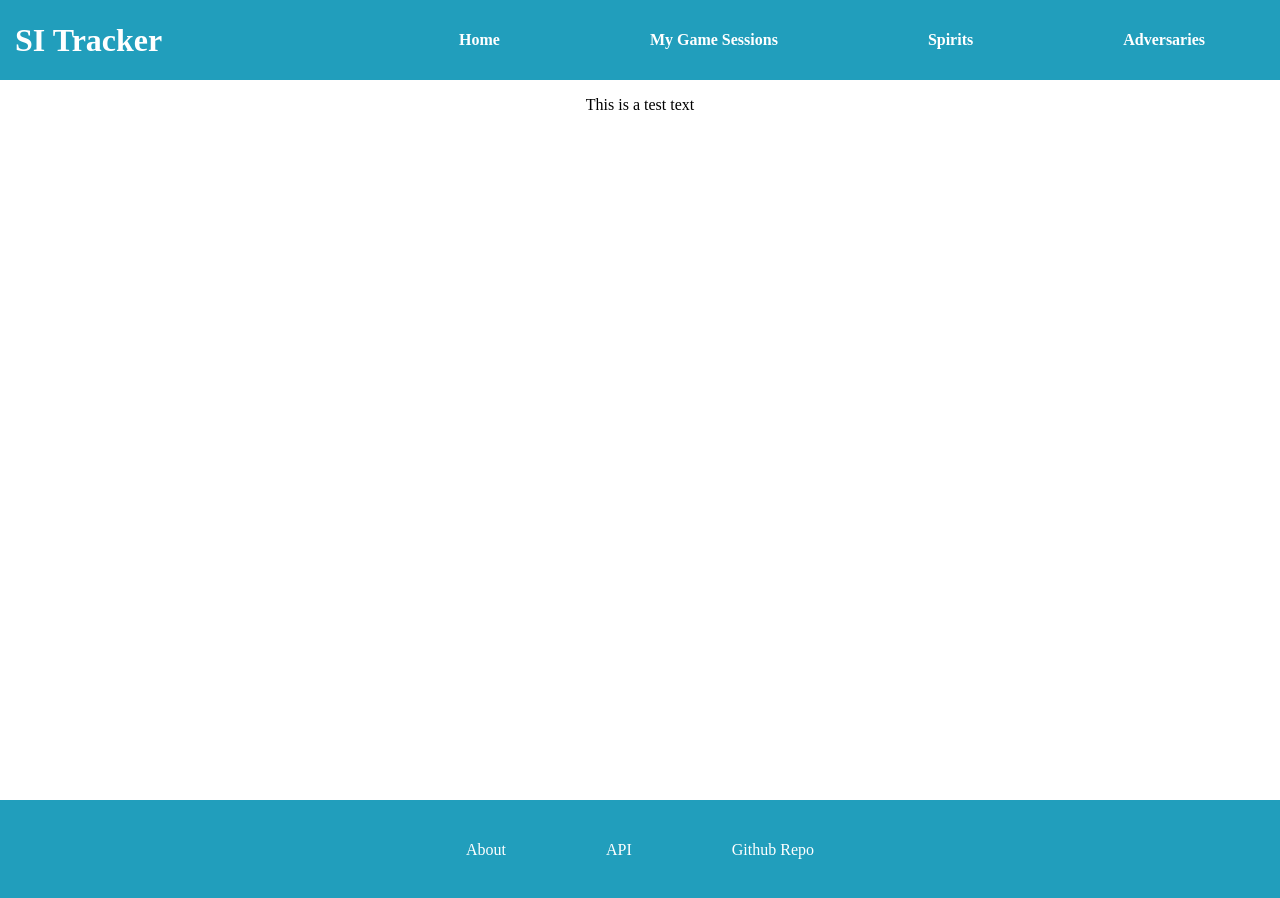
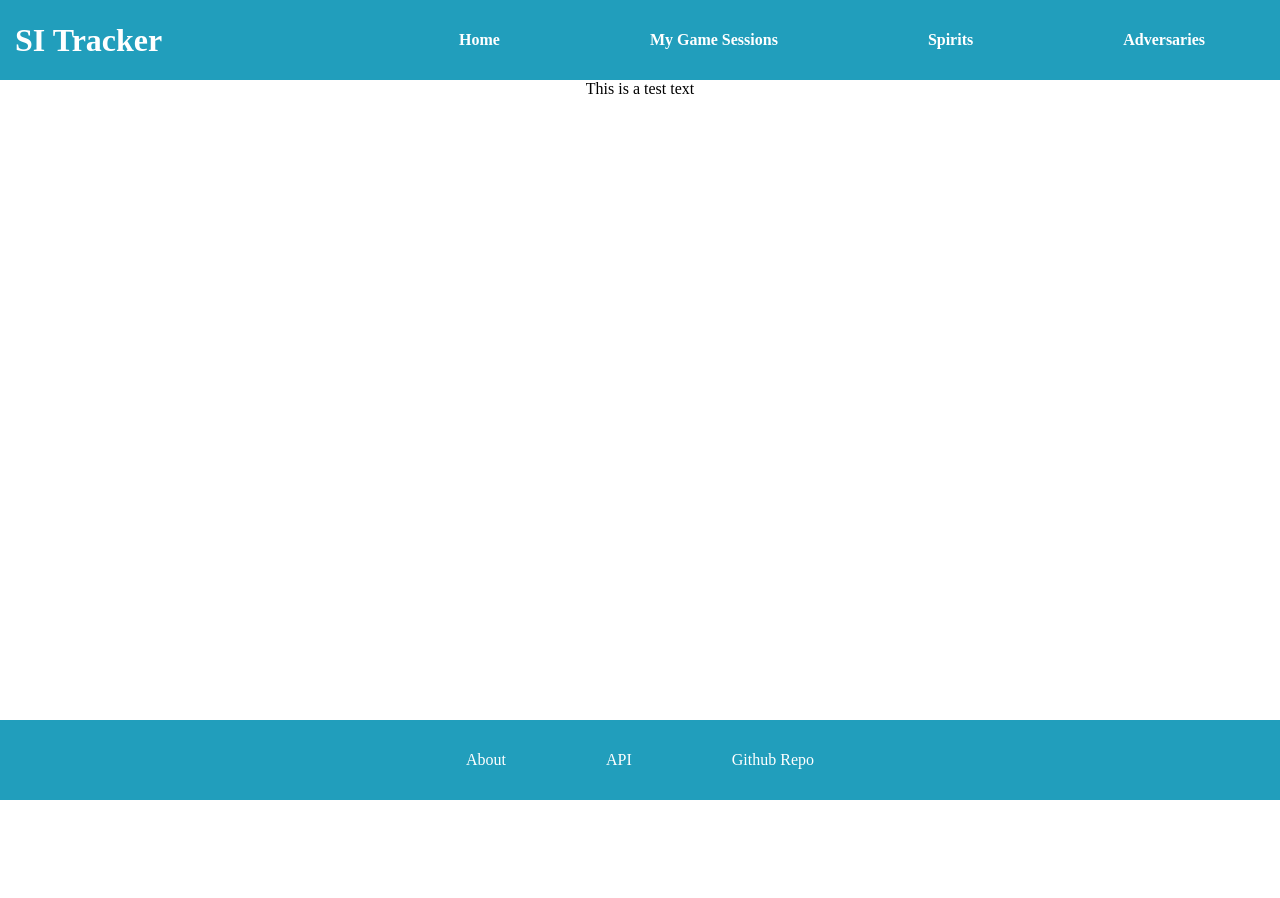
Before and after one commit to gbdude917/Spirit-Island-Tracker, a Next.js app: page / in a window 1280 px wide. After the commit the page ends 800 px from the top, so only its background shows below. Built offline with nearby package versions, Linux system fonts and the light colour scheme.

Commit message:
fixed page format

```diff
--- a/src/app/components/footer/Footer.module.css
+++ b/src/app/components/footer/Footer.module.css
@@ -1,6 +1,6 @@
 .footer {
   width: 100vw;
-  height: 100px;
+  height: 10vh;
   background-color: #219ebc;
 
   display: flex;
--- a/src/app/globals.css
+++ b/src/app/globals.css
@@ -6,6 +6,7 @@
 
 html,
 body {
+  min-height: 100vh;
   max-width: 100vw;
   overflow-x: hidden;
 }
--- a/src/app/page.module.css
+++ b/src/app/page.module.css
@@ -3,6 +3,6 @@
   flex-direction: column;
   justify-content: space-between;
   align-items: center;
-  padding: 6rem;
-  min-height: 100vh;
+  padding-top: 10vh; /* Account for nav height */
+  min-height: 90vh;
 }
```
